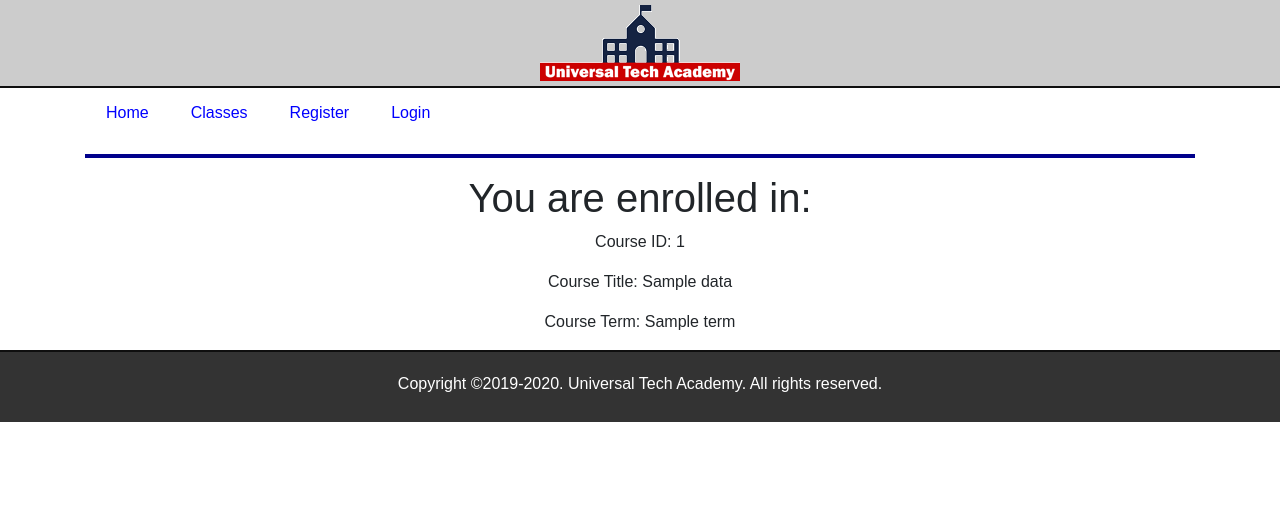
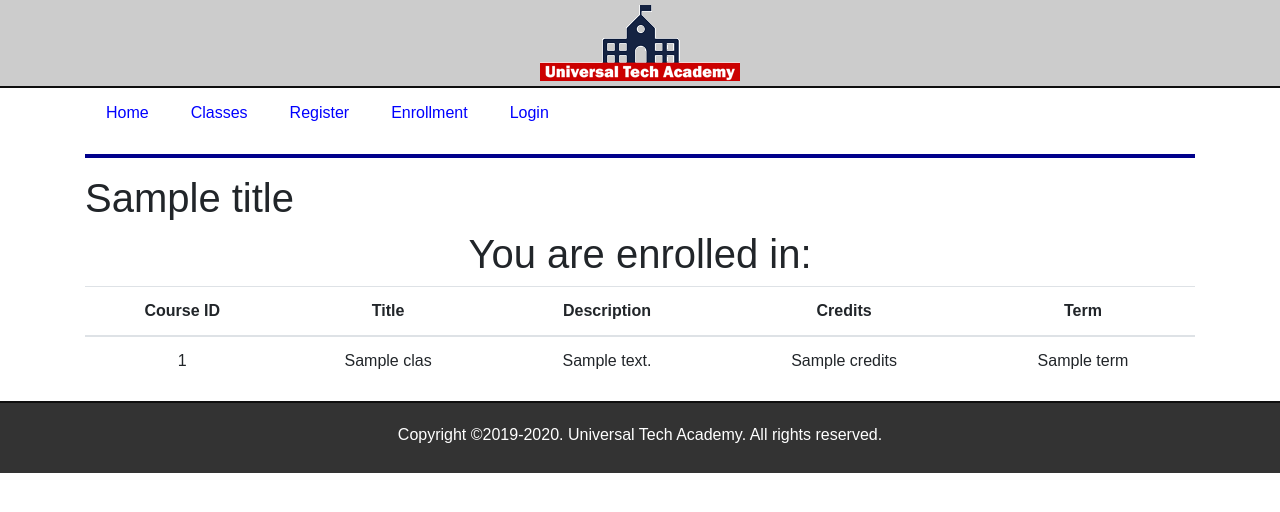
Before and after one commit to Rahul3012/ENROLLMENT, a Python web app: template application/templates/enrollment.html in a window 1280 px wide. Shown: the top 512 px of the page. Run offline with Jinja, Linux system fonts and the light colour scheme; the template is opened without the code that fills it: most values are stand-ins (such as "Sample title", 1, 10 or a date in 2020); some libraries are stand-ins or nearby versions.

Commit message:
Enrollment page changes

```diff
--- a/application/templates/enrollment.html
+++ b/application/templates/enrollment.html
@@ -2,12 +2,39 @@
 
 {% block content %}
 
+<h1>{{ title }}</h1>
+
 <div class="row">
     <div class="col-md-12 text-center">
+        {% if not classes %}
+        <h1>You are not enrolled in any classes</h1>
+        {% else %}
         <h1>You are enrolled in:</h1>
-        <p>Course ID: {{ data.id }}</p>
-        <p>Course Title: {{ data.title }}</p>
-        <p>Course Term: {{ data.term }}</p>
+        <table class="table table-hover">
+            <thead>
+                <tr>
+                    <th scope="col">Course ID</th>
+                    <th scope="col">Title</th>
+                    <th scope="col">Description</th>
+                    <th scope="col">Credits</th>
+                    <th scope="col">Term</th>
+                </tr>
+            </thead>
+            <tbody>
+
+                <!-- Construct the rest of courses here -->
+                {% for class in classes %}
+                <tr>
+                    <td scope='row'>{{ class['course_id'] }}</td>
+                    <td>{{ class['title'] }}</td>
+                    <td>{{ class['description'] }}</td>
+                    <td>{{ class['credits'] }}</td>
+                    <td>{{ class['term'] }}</td>
+                </tr>
+                {% endfor %}
+            </tbody>
+        </table>
+        {% endif %}
     </div>
 </div>
 
--- a/application/templates/includes/nav.html
+++ b/application/templates/includes/nav.html
@@ -7,6 +7,8 @@
                                         class="nav-link {% if courses %} active {% endif %}">Classes</a></li>
                         <li class="nav-item"><a href="{{ url_for('register') }}"
                                         class="nav-link {% if register %} active {% endif %}">Register</a></li>
+                        <li class="nav-item"><a href="{{ url_for('enrollment') }}"
+                                        class="nav-link {% if enrollment %} active {% endif %}">Enrollment</a></li>
                         <li class="nav-item"><a href="{{ url_for('login') }}"
                                         class="nav-link {% if login %} active {% endif %}">Login</a></li>
                 </ul>
```
Also changed, not shown: application/routes.py (+10 -3 lines). Lines whose indentation alone changed are shown as unchanged.
